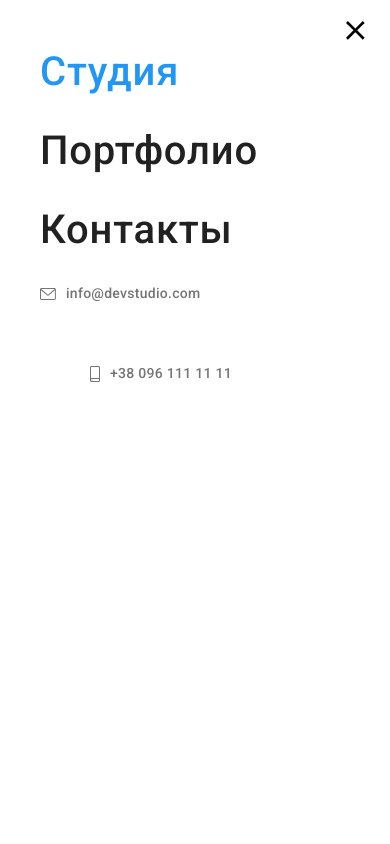
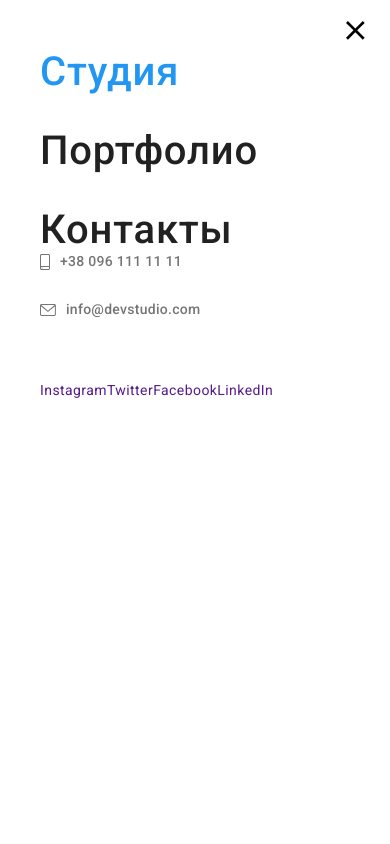
Before and after one commit to Bashniachka/HW-8-desktop, a plain HTML site: page index.html in a window 390 px wide. Shown: the top 844 px of the page. Drawn offline with nearby package versions, Linux system fonts and the light colour scheme.

Commit message:
кусок 3

```diff
--- a/index.html
+++ b/index.html
@@ -36,11 +36,19 @@
                     <li class="menu-item"><a class="menu-link link" href="./portfolio.html">Портфолио</a></li>
                     <li class="menu-item"><a class="menu-link link" href="">Контакты</a></li>
                 </ul>
+                <div class="menu-contact-blok">
                 <ul class="list-contact list">
                     <li class="contact-item"><a class="contact-link link" href="mailto:info@devstudio.com">
                         <svg class="contact-icon" width="16" height="12"> <use href="./img/symbol-defs.svg#icon-envelope"></use></svg> info@devstudio.com</a></li>
                     <li class="contact-item"><a class="contact-link link" href="tel:+380961111111"> <svg class="contact-icon" width="10" height="16"> <use href="./img/symbol-defs.svg#icon-smartphone"></use></svg>+38 096 111 11 11</a></li>
                 </ul>
+                <ul class="menu-social-list list">
+                    <li class="menu-social-item"><a class="menu-social-link link" href="">Instagram</a></li>
+                    <li class="menu-social-item"><a class="menu-social-link link" href="">Twitter</a></li>
+                    <li class="menu-social-item"><a class="menu-social-link link" href="">Facebook</a></li>
+                    <li class="menu-social-item"><a class="menu-social-link link" href="">LinkedIn</a></li>
+                </ul>
+            </div>
             </div>
         </div>
 
--- a/sass/layout/_header.scss
+++ b/sass/layout/_header.scss
@@ -48,11 +48,18 @@
 .menu-conteiner {
     @media screen and (max-width: 767px) {
         display: none;
-        position: absolute;
+        position: fixed;
+        overflow-y: scroll;
         top: 0;
         left: 0;
         width: 100%;
         height: 100vh;
+        display: flex;
+        justify-content: space-between;
+        -webkit-box-orient: vertical;
+        -webkit-box-direction: normal;
+        flex-direction: column;
+        -webkit-box-pack: justify;
         background-color: #fff;
         text-align: left;
         z-index: 1;
@@ -68,12 +75,14 @@
 
 
 .header-nav {
+    justify-content: space-between;
     @extend %align-list;
 }
 
-// .menu-list {
-//     display: flex;
-// }
+.menu-list {
+    display: block;
+}
+
 
 .menu-item:not(:last-child) {
     margin-bottom: 32px;
@@ -81,16 +90,18 @@
 }
 
 .list-contact {
+    display: flex;
+    flex-direction: column-reverse;
     // display: flex;
-    margin-left: auto;
+    // margin-left: auto;
 }
 
 .menu-link {
     font-weight: 500;
     line-height: 1.14;
     letter-spacing: 0.02em;
-    padding-top: 32px;
-    padding-bottom: 32px;
+    // padding-top: 32px;
+    // padding-bottom: 32px;
     color: var(--primary-title-color);
     transition: color var(--main-transition-duration) var(--main-transition-timing);
     &:hover,
@@ -103,7 +114,8 @@
 }
 }
 .contact-item:not(:first-child) {
-    margin-left: 50px;
+    margin-bottom: 32px;
+    // margin-left: 50px;
 }
 
 .contact-link {
@@ -111,8 +123,8 @@
     font-weight: 500;
     line-height: 1.14;
     letter-spacing: 0.02em;
-    padding-top: 32px;
-    padding-bottom: 32px;
+    // padding-top: 32px;
+    // padding-bottom: 32px;
     color: inherit;
     transition: color var(--main-transition-duration) var(--main-transition-timing);
     &:hover,
@@ -144,3 +156,18 @@
         }
     }
 }
+
+.menu-social-list {
+    margin-top: 64px;
+    display: flex;
+}
+
+.manu-social-link {
+    font-weight: 500;
+    font-size: 18px;
+    line-height: 1.22;
+    letter-spacing: 0.02em;
+    color: var(--accent-color);
+    border-right: 2px red;
+    margin-right: 20px;
+}
```
Also changed, not shown: css/main.css, css/main.min.css, 2 other files.
